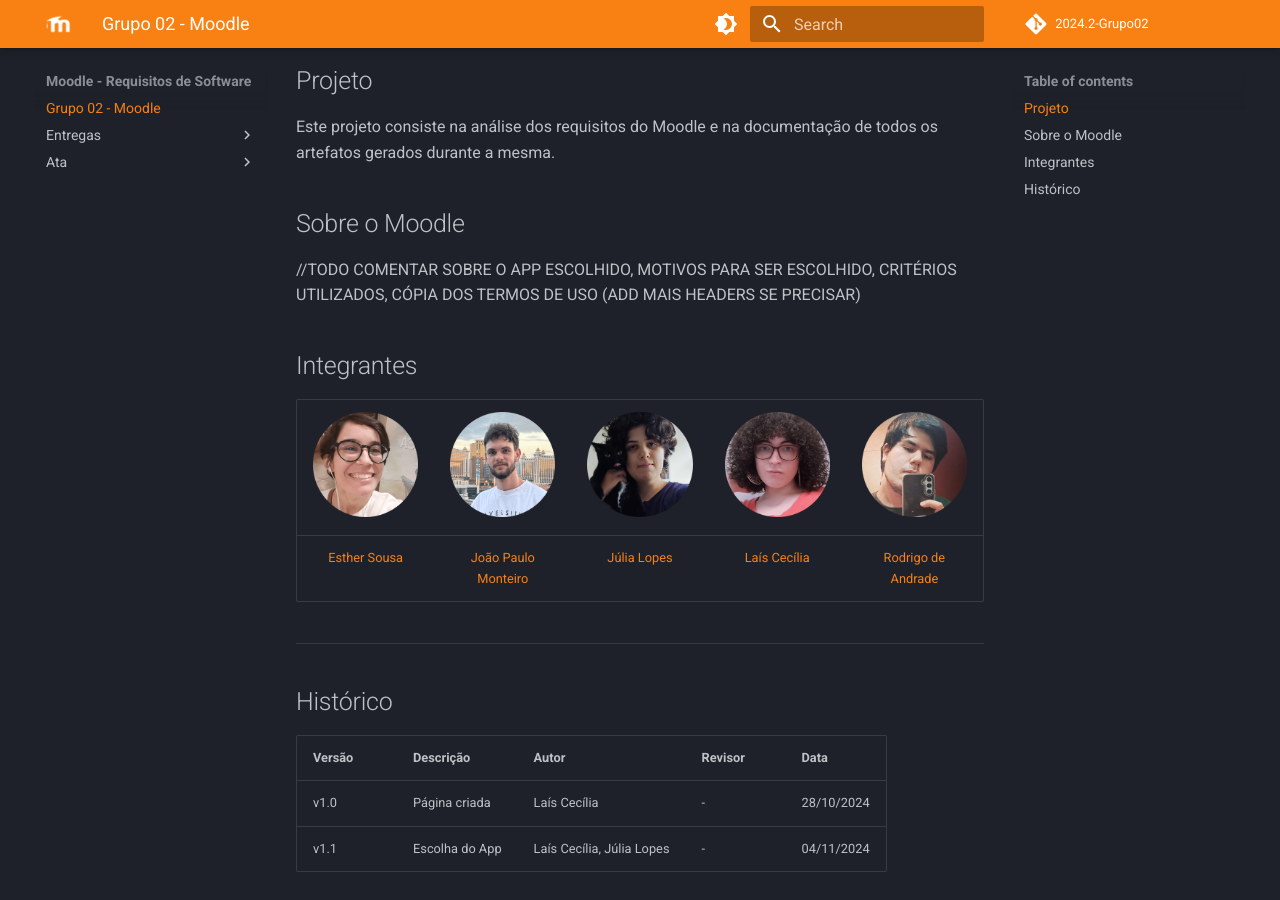
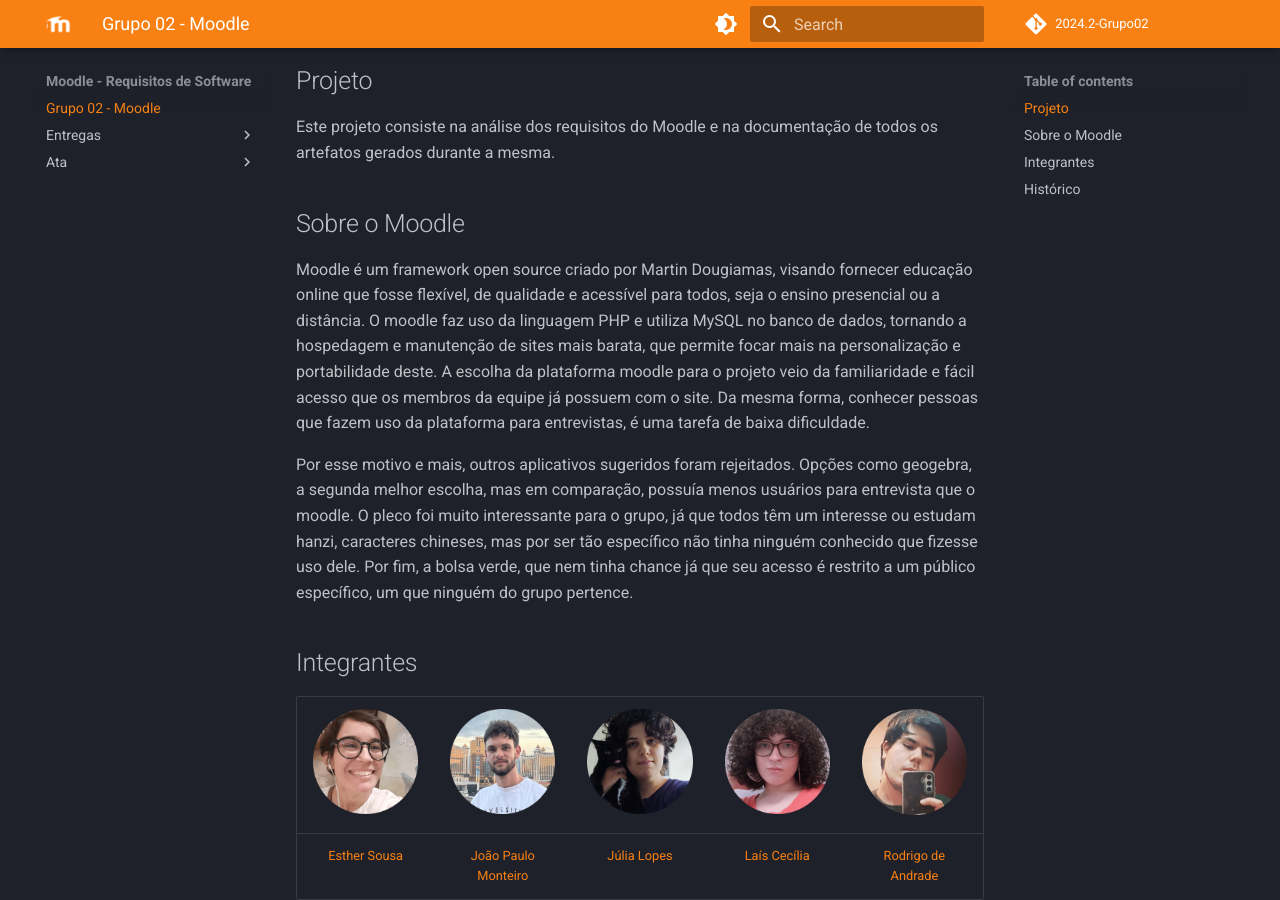
Before and after one commit to Requisitos-de-Software/2024.2-Moodle, an MkDocs documentation site: the page built from docs/index.md, in a window 1280 px wide and 900 px high, scrolled down 727 px. Built offline with MkDocs 1.6.1 and Material for MkDocs 9.7.7, drawn with Linux system fonts in a browser that asks for light colours; comment, search, counter and statistics services are not loaded.

Commit message:
adionando informções sobre o moodle

```diff
--- a/docs/index.md
+++ b/docs/index.md
@@ -14,7 +14,10 @@
 
 ## Sobre o Moodle
 
-//TODO COMENTAR SOBRE O APP ESCOLHIDO, MOTIVOS PARA SER ESCOLHIDO, CRITÉRIOS UTILIZADOS, CÓPIA DOS TERMOS DE USO (ADD MAIS HEADERS SE PRECISAR)
+Moodle é um framework open source criado por Martin Dougiamas, visando fornecer educação online que fosse flexível, de qualidade e acessível para todos, seja o ensino presencial ou a distância. O moodle faz uso da linguagem PHP e utiliza MySQL no banco de dados, tornando a hospedagem e manutenção de sites mais barata, que permite focar mais na personalização e portabilidade deste.
+A escolha da plataforma moodle para o projeto veio da familiaridade e fácil acesso que os membros da equipe já possuem com o site. Da mesma forma, conhecer pessoas que fazem uso da plataforma para entrevistas, é uma tarefa de baixa dificuldade.
+
+Por esse motivo e mais, outros aplicativos sugeridos foram rejeitados. Opções como geogebra, a segunda melhor escolha, mas em comparação, possuía menos usuários para entrevista que o moodle. O pleco foi muito interessante para o grupo, já que todos têm um interesse ou estudam hanzi, caracteres chineses, mas por ser tão específico não tinha ninguém conhecido que fizesse uso dele. Por fim, a bolsa verde, que nem tinha chance já que seu acesso é restrito a um público específico, um que ninguém do grupo pertence.
 
 ## Integrantes
 
```
